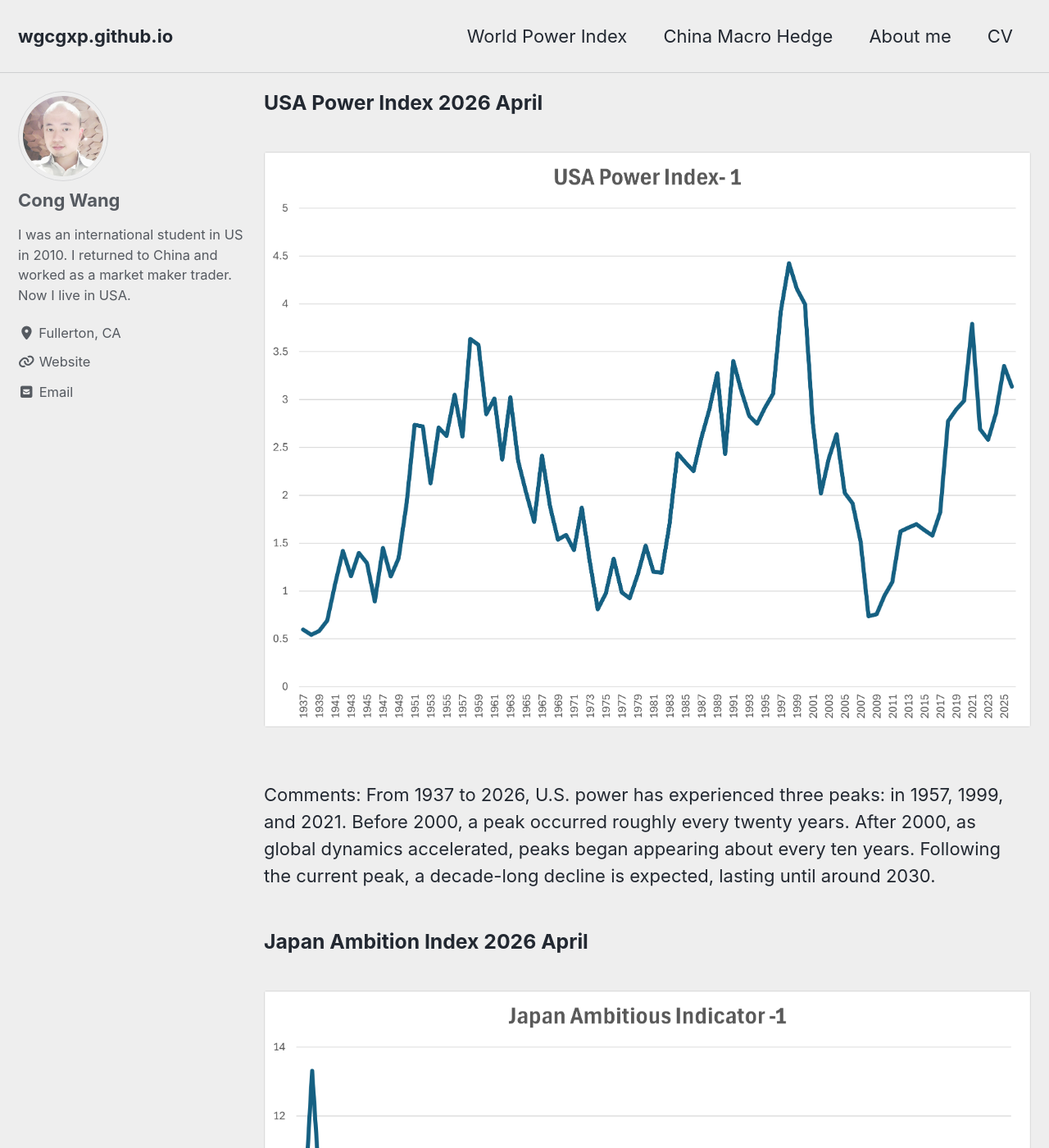
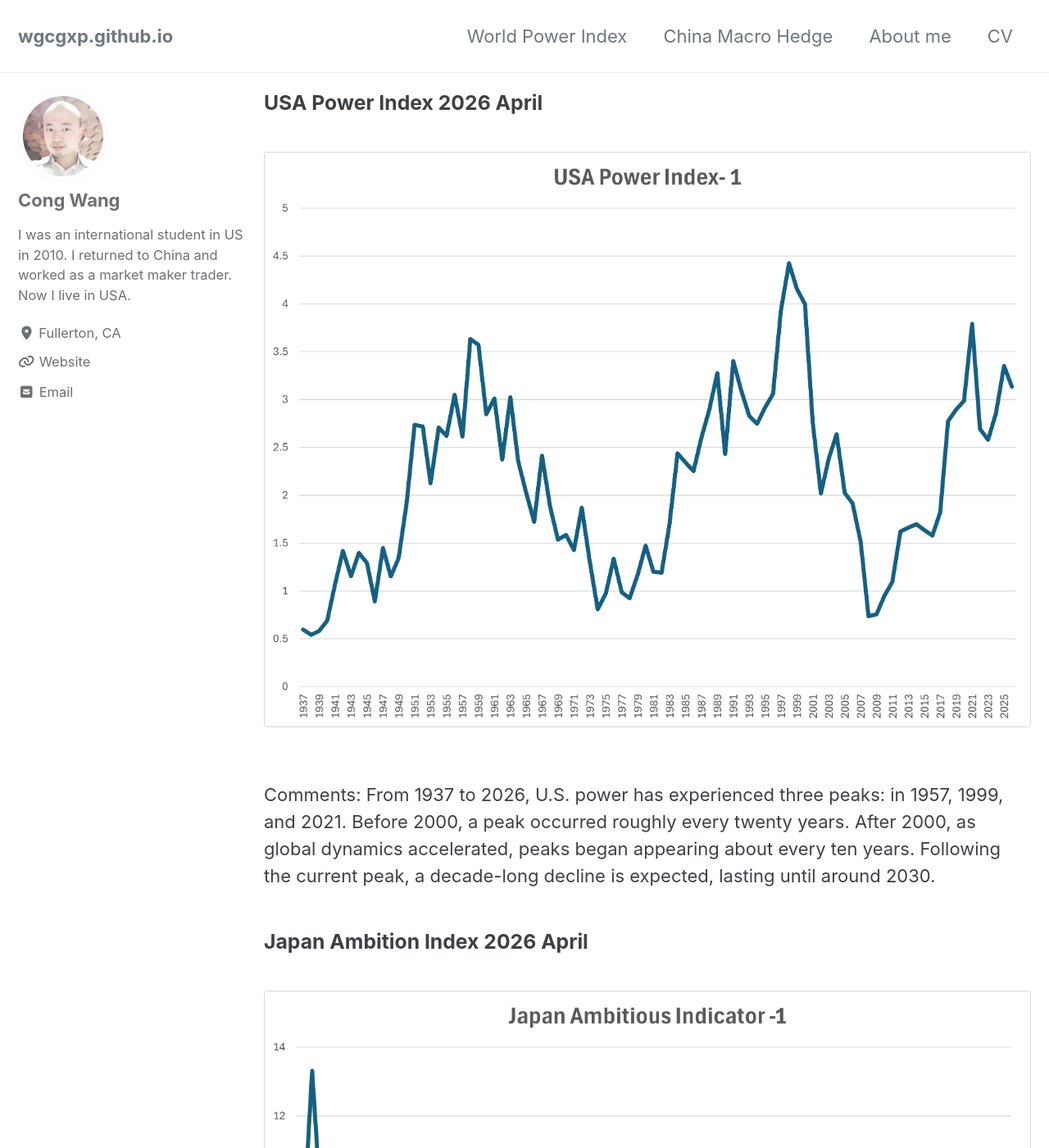
Before and after one commit to wgcgxp/wgcgxp.github.io, a Jekyll site: the page built from about.html, in a window 1280 px wide and 1400 px high. Shown: the whole window at 82% size. Built offline with Jekyll 4.4.1, drawn with Linux system fonts in a browser that asks for light colours; cached includes are drawn as plain includes.

Commit message:
Add files via upload

```diff
--- a/_config.yml
+++ b/_config.yml
@@ -12,7 +12,7 @@
 
 # theme                  : "minimal-mistakes-jekyll"
 # remote_theme           : "mmistakes/minimal-mistakes"
-minimal_mistakes_skin    : "air" # "default", "air", "aqua", "contrast", "dark", "dirt", "neon", "mint", "plum", "sunrise", "catppuccin_latte", "catppuccin_mocha"
+minimal_mistakes_skin    : "default" # "default", "air", "aqua", "contrast", "dark", "dirt", "neon", "mint", "plum", "sunrise", "catppuccin_latte", "catppuccin_mocha"
 
 # Site Settings
 locale                   : "en-US"
```
